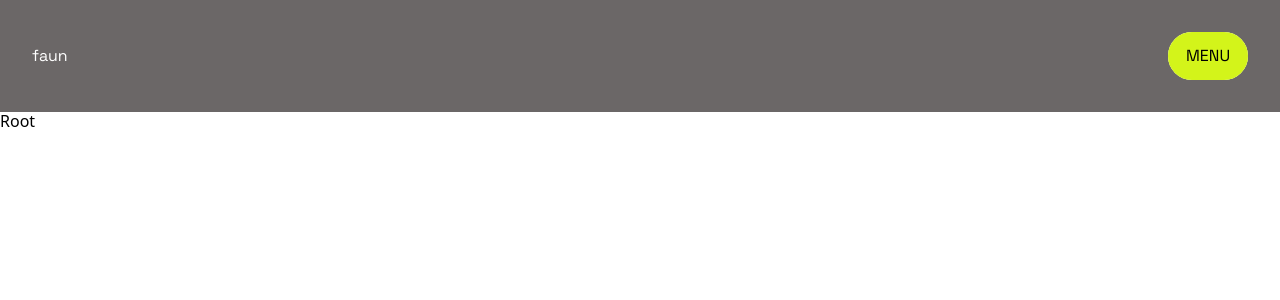
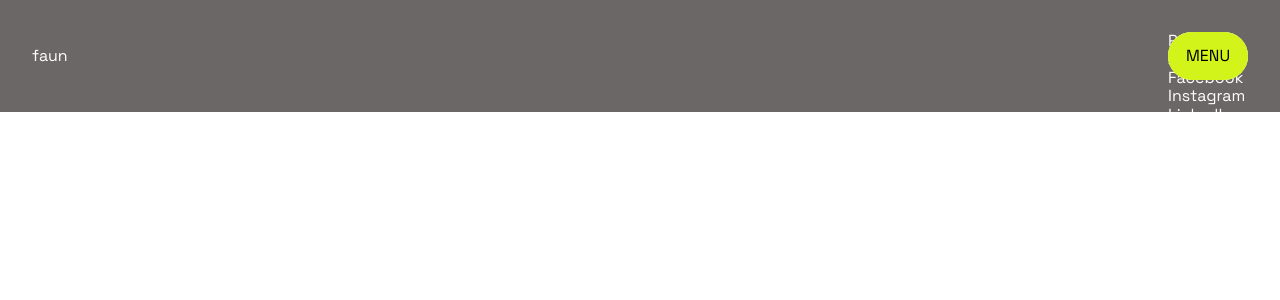
Before and after one commit to faun3/animated-landing-menu, a SvelteKit app: page / in a window 1280 px wide. Shown: the top 300 px of the page. Built offline with nearby package versions, Linux system fonts and the light colour scheme.

Commit message:
start work on menu content

```diff
--- a/src/routes/Header.svelte
+++ b/src/routes/Header.svelte
@@ -37,8 +37,26 @@
 
 <nav class="navbar">
   <span class="">faun</span>
+  <div class="relative-wrapper">
     <div class="menu-wrapper">
-    <div class={`menu-box ${buttonState}`} />
+      <div class={`menu-box ${buttonState}`}>
+        <div class="menu-content">
+          <div class="content-ctas">
+            <p>Projects</p>
+            <p>Agence</p>
+            <div class="links">
+              <div class="links-left">
+                <p>Facebook</p>
+                <p>Instagram</p>
+              </div>
+              <div class="links-right">
+                <p>LinkedIn</p>
+                <p>English</p>
+              </div>
+            </div>
+          </div>
+        </div>
+      </div>
       <button
         class={`expanding-menu ${buttonState}`}
         on:click={transition}
@@ -59,6 +77,7 @@
         </div>
       </button>
     </div>
+  </div>
 </nav>
 
 <style lang="scss">
@@ -68,10 +87,18 @@
     justify-content: space-between;
     padding: 2rem 2rem;
     align-items: center;
-    min-height: 2rem;
+    height: 7rem;
     background-color: rgb(107, 103, 103);
     color: white;
     width: 100%;
+    position: fixed;
+    top: 0;
+  }
+
+  .relative-wrapper {
+    position: absolute;
+    right: 2rem;
+    top: 2rem;
   }
 
   .menu-wrapper {
@@ -83,6 +110,7 @@
     width: 5rem;
     background-color: rgb(211, 244, 26);
     border-radius: 2rem;
+    position: relative;
   }
 
   .expanding-menu {
```
Lines whose indentation alone changed are shown as unchanged.
